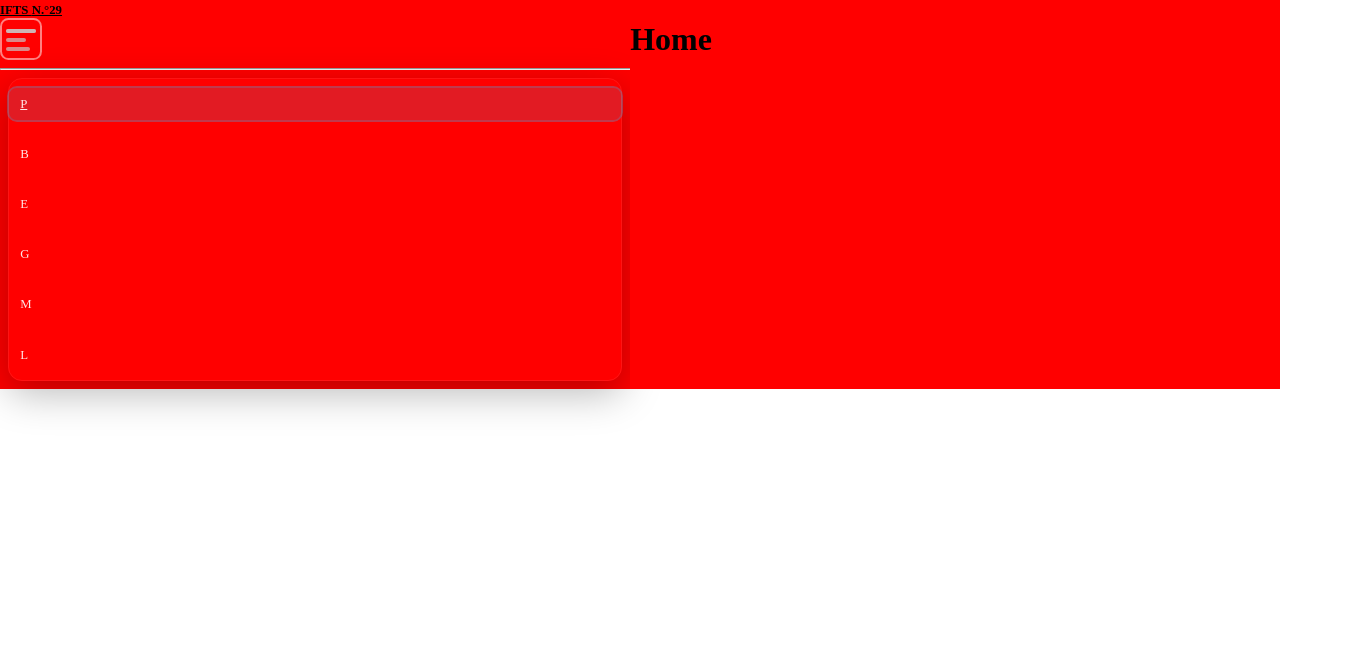
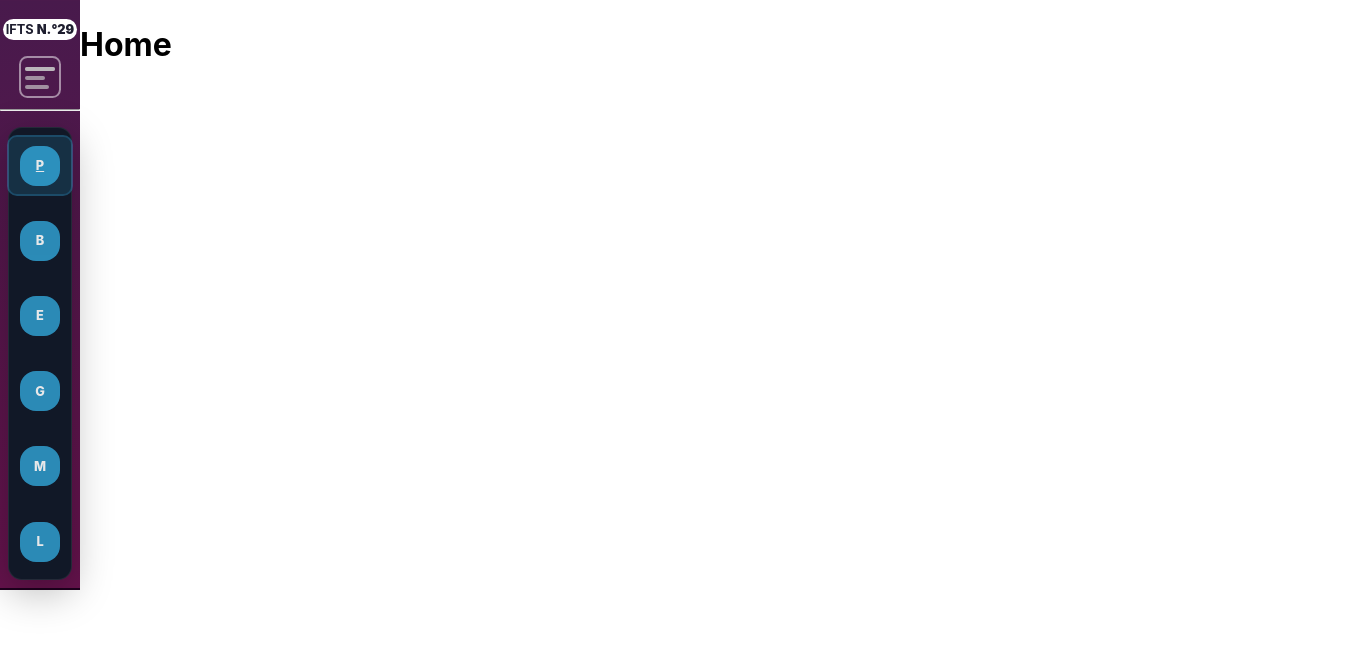
Before and after one commit to Lean-Aballone/TPFront_2, a React (Vite) app: page / in a window 1280 px wide. Shown: the top 646 px of the page, 1360 px wide, since content can reach past the window. Built offline with nearby package versions, Linux system fonts and the light colour scheme.

Commit message:
Added: Layout component, changed (css): App.css

```diff
--- a/src/App.css
+++ b/src/App.css
@@ -1,83 +1,108 @@
-/* #root {
-  max-width: 1280px;
-  margin: 0 auto;
-  padding: 2rem;
-  text-align: center;
+*{
+  box-sizing: border-box;
+}
+#root{
+  --accent: #9C27B0;
+  --accent-hover: #7B1FA2;
+  --accent-alt: #38bff8c4;
+  --header-h: 67px;
+  --text-color: #f8fafc;
+  --bg-info: white;
+  --header-bg: #111827;
+  --header-fg: #ffffff;
+  --gradient1: #2a214b;
+  --gradient2: #66134d;
+  --text-main: #1E1E2F;
+  --text-muted: #6B6B83;
+  --text-invert: #F4F4F8;
+  --header-gradient: linear-gradient(to bottom, var(--gradient1) -100%, var(--gradient2)) 60%;
+  --footer-gradient: linear-gradient(to top, #1B0F29, #2F0743);
 }
 
-.logo {
-  height: 6em;
-  padding: 1.5em;
-  will-change: filter;
-  transition: filter 300ms;
-}
-.logo:hover {
-  filter: drop-shadow(0 0 2em #646cffaa);
-}
-.logo.react:hover {
-  filter: drop-shadow(0 0 2em #61dafbaa);
+body {
+	color: var(--text-main);
+	font-family: "Inter",-apple-system,BlinkMacSystemFont,"Segoe UI",Roboto,sans-serif;
+	line-height: 1.5;
+	font-variation-settings: "opsz" 14;
 }
 
-@keyframes logo-spin {
-  from {
-    transform: rotate(0deg);
-  }
-  to {
-    transform: rotate(360deg);
-  }
-}
-
-@media (prefers-reduced-motion: no-preference) {
-  a:nth-of-type(2) .logo {
-    animation: logo-spin infinite 20s linear;
-  }
-}
-
-.card {
-  padding: 2em;
-}
-
-.read-the-docs {
-  color: #888;
-}
- */
-#root {
-  max-width: 1280px;
-  margin: 0;
-  padding: 0;
-}
 #Layout-container{
   display: flex;
   flex-wrap: nowrap;
 }
 
-#Layout-container div.open {
+.ifts-header {
+  margin-top: 1rem;
   display: flex;
   flex-direction: column;
   justify-content: space-between;
+  align-items: center;
+  width: 100%;
+  flex-wrap: wrap;
+  gap: 1rem;
+}
+
+.ifts-header .ifts-info a > h3{
+  padding: .2rem;
+}
+
+.sidebar{
+  background: #41295a;
+	background: -webkit-linear-gradient(to top, #2F0743, #41295a);
+	background: var(--header-gradient);
+	border-bottom: 2px solid rgb(30, 0, 30);
+}
+
+#Layout-container > .sidebar.open {
+  display: flex;
+  flex-direction: column;
+  justify-content: flex-start;
   flex-grow: 1;
   max-width: 9rem;
-  border-right: 1px solid #D7DBDD;
-  background-color: #499c9c;
   padding: 0;
 }
-#Layout-container div.closed {
+#Layout-container .sidebar {
   display: flex;
+  align-content: flex-end;
   flex-wrap: nowrap;
   flex-direction: column;
-  justify-content: space-between;
+  justify-content: flex-start;
   max-width: 5rem;
   flex-grow: 1;
-  border-right: 1px solid #D7DBDD;
-  background-color: #0a3f0a;
   padding: 0;
 }
 
-hr{
-  width: 100%;
+#Layout-container > div {
+  flex: 1 0 100%;
 }
 
-#Layout-container > div {
-  flex: 1 0 auto;
-  background-color: red;
+.sidebar > header{
 }
+#toggle-button > div{
+  display: inline-block;
+}
+
+.site-header {
+	background: #41295a;
+	background: -webkit-linear-gradient(to top, #2F0743, #41295a);
+	background: var(--header-gradient);
+	border-bottom: 2px solid rgb(30, 0, 30);
+}
+
+
+.card-avatar{
+  width:100%;
+  height:2.5rem;
+  border-radius:1rem;
+  display:grid;
+  place-items:center;
+  background: var(--accent-alt);
+  color:#fff;
+  font-weight:800;
+}
+
+.nav-ul.nav_open.big{
+  padding-right: 1rem;
+  margin-left: 0;
+	border-radius: 0 14px 14px 0;
+}
--- a/src/pages/Layout.jsx
+++ b/src/pages/Layout.jsx
@@ -1,11 +1,15 @@
-import { Link, Outlet } from "react-router-dom";
-import Sidebar from "../components/Sidebar"
+import { Outlet } from "react-router-dom";
+import Sidebar from "../components/Sidebar";
+import Footer from "../components/Footer";
+
 
 const Layout = () => {
-    return <div id="Layout-container">
-        <Sidebar></Sidebar>
-        <Outlet />
- </div>;
-}
+  return (
+    <div id="Layout-container">
+      <Sidebar />
+      <Outlet />
+    </div>
+  );
+};
 
 export default Layout;
```
